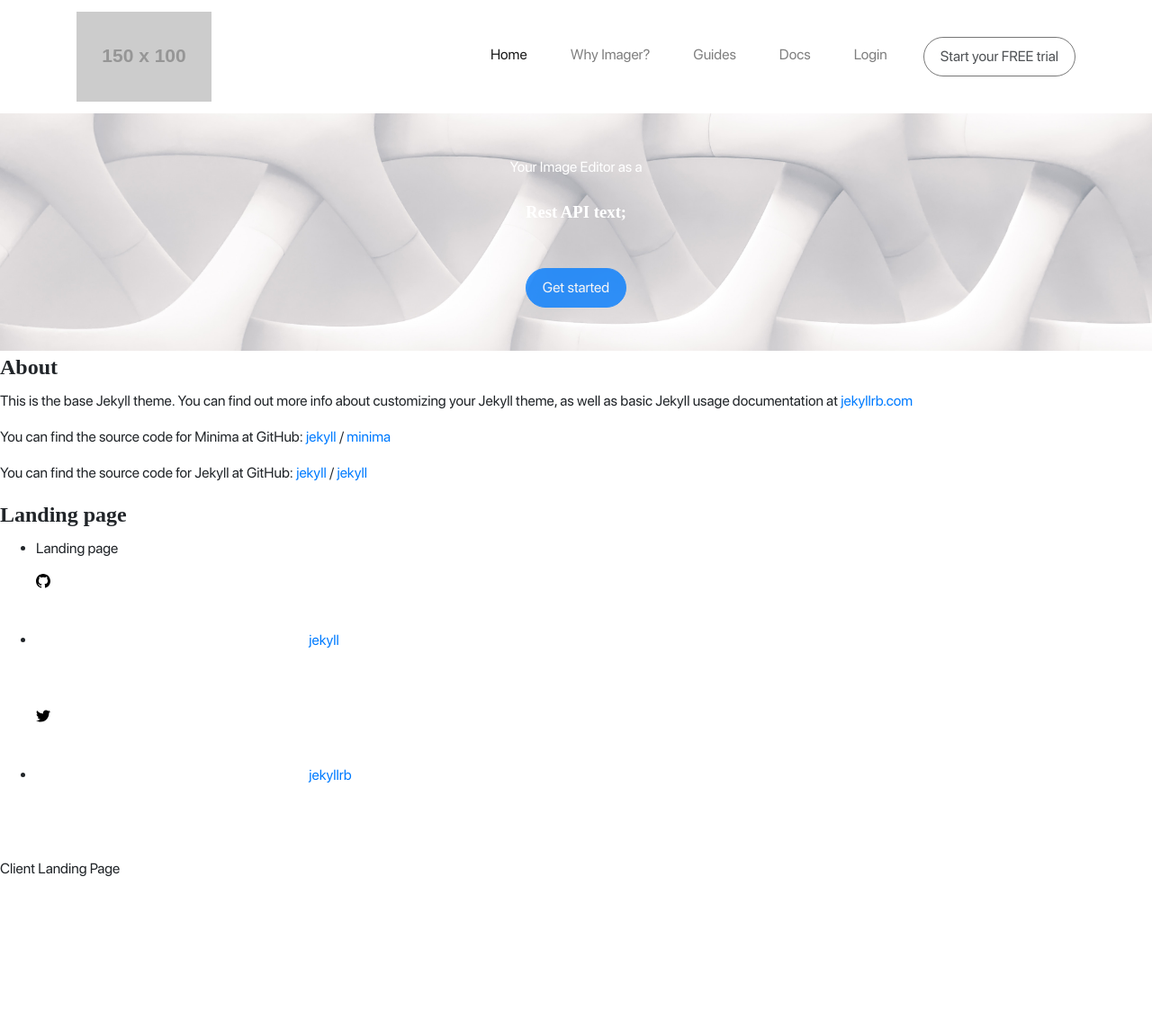
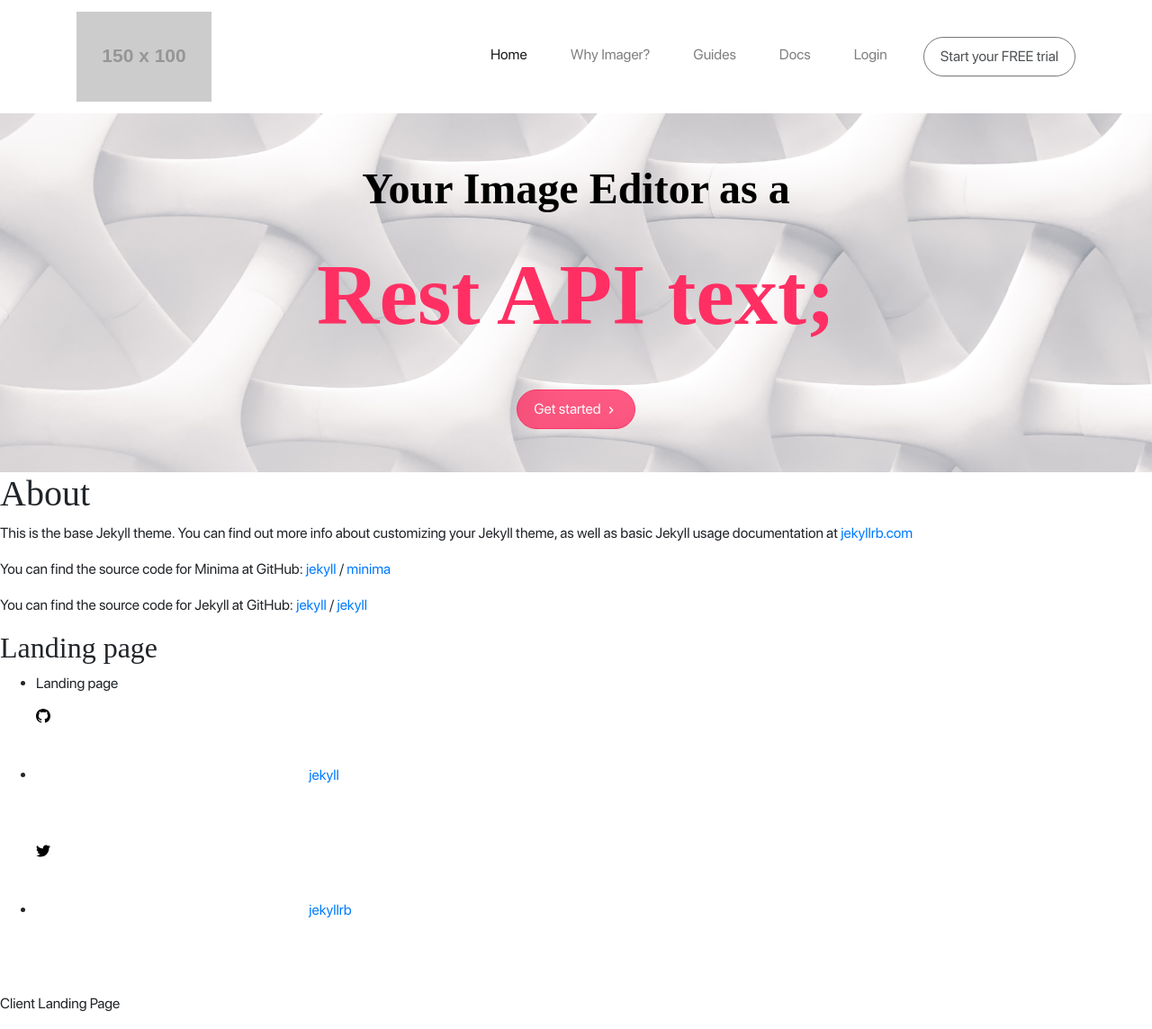
Before and after one commit to rendrap/gblog, a Jekyll site: the page built from about.md, in a window 1280 px wide. Shown: the whole page at 90% size. Built offline with Jekyll 4.4.1, drawn with Linux system fonts in a browser that asks for light colours; some web fonts are replaced; before the commit the page ends 994 px from its top, so only the background shows below that.

Commit message:
tweak headline sect

```diff
--- a/_includes/headline.html
+++ b/_includes/headline.html
@@ -2,11 +2,13 @@
   <img src="{{ "/assets/images/headline-bg.jpg" | relative_url }}" alt="" class="bg-image">
   <div class="container">
     <div class="overlay-content text-white py-lg-5 text-center">
-      <p class="subtitle text-white letter-spacing-4 mb-4">Your Image Editor as a</p>
-      <h3 class="display-3 font-weight-bold text-serif text-shadow mb-5">Rest API
+      <p class="subtitle text-black letter-spacing-4 mb-4">Your Image Editor as a</p>
+      <h3 class="display-1 font-weight-bold lightcoral mb-5">Rest API
         <span>text;</span>
       </h3>
-      <a href="#" class="btn btn-primary btn-round">Get started</a>
+      <a href="#" class="btn btn-heading btn-light btn-round">Get started
+        <img src="{{ "/assets/images/icon_chevron_right.svg" | relative_url }}" alt="chevron right icon" class="icon-size">
+      </a>
     </div>
   </div>
 </section>
--- a/_sass/_custom.scss
+++ b/_sass/_custom.scss
@@ -102,3 +102,26 @@ img.bg-image {
   position: relative;
   z-index:20;
 }
+
+.icon-size {
+  height: 16px;
+  width: 16px;
+}
+
+.text-black {
+  color:#000;
+}
+
+.overlay-content > .subtitle {
+  font-size: 3rem;
+  font-weight: 800;
+}
+$lightcoral:#FF2F63;
+
+.lightcoral {
+  color: $lightcoral;
+}
+
+.btn-heading {
+    @include button-variant($lightcoral, darken($lightcoral, 7.5%), darken($lightcoral, 10%), lighten($lightcoral,5%), lighten($lightcoral, 10%), darken($lightcoral,30%));
+}
--- /dev/null
+++ b/_sass/_type.scss
@@ -0,0 +1,125 @@
+// stylelint-disable declaration-no-important, selector-list-comma-newline-after
+
+//
+// Headings
+//
+
+h1, h2, h3, h4, h5, h6,
+.h1, .h2, .h3, .h4, .h5, .h6 {
+  margin-bottom: $headings-margin-bottom;
+  font-family: $headings-font-family;
+  font-weight: $headings-font-weight;
+  line-height: $headings-line-height;
+  color: $headings-color;
+}
+
+h1, .h1 { @include font-size($h1-font-size); }
+h2, .h2 { @include font-size($h2-font-size); }
+h3, .h3 { @include font-size($h3-font-size); }
+h4, .h4 { @include font-size($h4-font-size); }
+h5, .h5 { @include font-size($h5-font-size); }
+h6, .h6 { @include font-size($h6-font-size); }
+
+.lead {
+  @include font-size($lead-font-size);
+  font-weight: $lead-font-weight;
+}
+
+// Type display classes
+.display-1 {
+  @include font-size($display1-size);
+  font-weight: $display1-weight;
+  line-height: $display-line-height;
+}
+.display-2 {
+  @include font-size($display2-size);
+  font-weight: $display2-weight;
+  line-height: $display-line-height;
+}
+.display-3 {
+  @include font-size($display3-size);
+  font-weight: $display3-weight;
+  line-height: $display-line-height;
+}
+.display-4 {
+  @include font-size($display4-size);
+  font-weight: $display4-weight;
+  line-height: $display-line-height;
+}
+
+
+//
+// Horizontal rules
+//
+
+hr {
+  margin-top: $hr-margin-y;
+  margin-bottom: $hr-margin-y;
+  border: 0;
+  border-top: $hr-border-width solid $hr-border-color;
+}
+
+
+//
+// Emphasis
+//
+
+small,
+.small {
+  @include font-size($small-font-size);
+  font-weight: $font-weight-normal;
+}
+
+mark,
+.mark {
+  padding: $mark-padding;
+  background-color: $mark-bg;
+}
+
+
+//
+// Lists
+//
+
+.list-unstyled {
+  @include list-unstyled;
+}
+
+// Inline turns list items into inline-block
+.list-inline {
+  @include list-unstyled;
+}
+.list-inline-item {
+  display: inline-block;
+
+  &:not(:last-child) {
+    margin-right: $list-inline-padding;
+  }
+}
+
+
+//
+// Misc
+//
+
+// Builds on `abbr`
+.initialism {
+  @include font-size(90%);
+  text-transform: uppercase;
+}
+
+// Blockquotes
+.blockquote {
+  margin-bottom: $spacer;
+  @include font-size($blockquote-font-size);
+}
+
+.blockquote-footer {
+  display: block;
+  @include font-size($blockquote-small-font-size);
+  color: $blockquote-small-color;
+
+  &::before {
+    content: "\2014\00A0"; // em dash, nbsp
+  }
+}
--- a/_sass/bootstrap-grid.scss
+++ b/_sass/bootstrap-grid.scss
@@ -21,6 +21,7 @@ html {
 @import "mixins";
 @import "root";
 @import "reboot";
+@import "type";
 @import "grid";
 @import "buttons";
 @import "transitions";
```
Also changed, not shown: assets/images/icon_chevron_right.svg (added).
